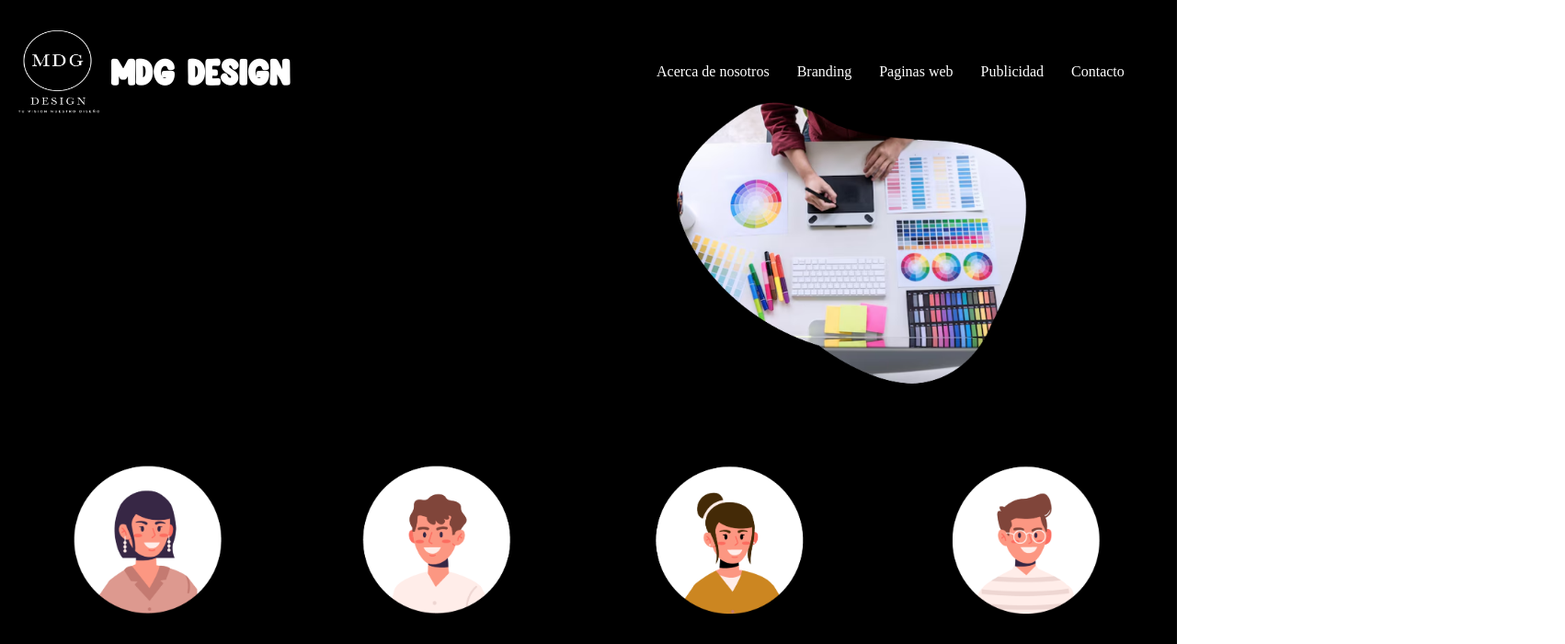
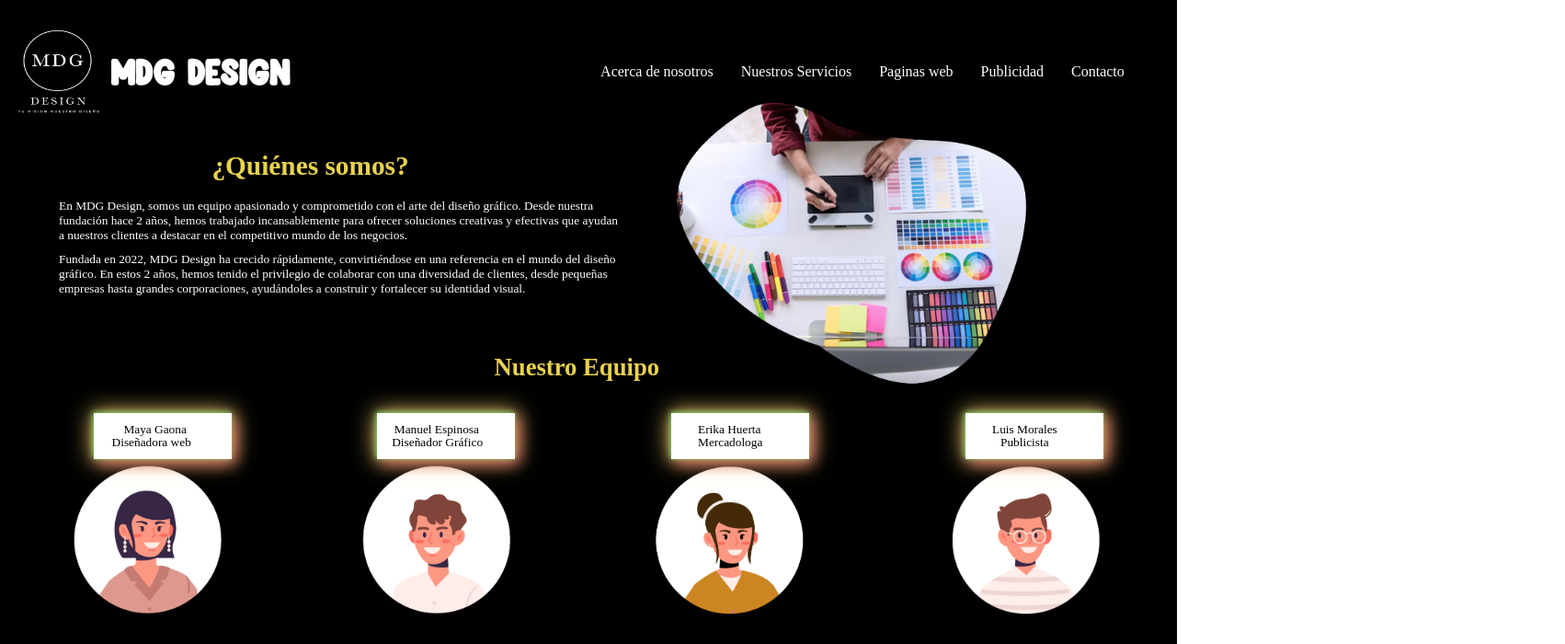
Before and after one commit to Maigaona/DGB_colors, an Angular app: page / in a window 1280 px wide. Shown: the top 700 px of the page at 92% size, 1702 px wide, since content can reach past the window. Built offline with nearby package versions, Linux system fonts and the light colour scheme; a web font is replaced by a local one.

Commit message:
acerca de terminada

```diff
--- a/src/app/acercade/acercade.component.css
+++ b/src/app/acercade/acercade.component.css
@@ -2,3 +2,149 @@
     width: 100%;
 
     }
+
+  h1 {
+      position: absolute;
+      top: 20%;
+      left: 18%;
+      font-family: "Gothic_Medium";
+      font-size: 22pt;
+      color: #E8D24E;
+  }
+  p {
+   overflow-wrap: normal;
+   width: 48%;
+   position: absolute;
+   top: 28%;
+   left: 5%;
+   font-family: "Gothic_Medium";
+   font-size: 10pt;
+   color: white;
+}
+.p2 {
+   overflow-wrap: normal;
+   width: 48%;
+   position: absolute;
+   top: 36%;
+   left: 5%;
+   font-family: "Gothic_Medium";
+   font-size: 10pt;
+   color: white;
+}
+h2 {
+   position: absolute;
+   top: 50%;
+   left: 42%;
+   font-family: "Gothic_Medium";
+   font-size: 20pt;
+   color: #E8D24E;
+}
+
+.persona1 {
+   color: #E8D24E;
+   top: 61.5%;
+   left: 10.5% ;
+   font-family: "Gothic_Medium";
+   font-size: 10pt;
+   color: black;
+}
+
+.persona_1 {
+
+   top: 63.5%;
+   left: 9.5% ;
+   font-family: "Gothic_Medium";
+   font-size: 10pt;
+   color: black;
+}
+
+
+.yellow-box {
+   background-color: #ffffff; /* Color de fondo amarillo */
+   position: absolute;
+   top: 62%;
+   left: 8%;
+   box-shadow: -1px -1px 6px 0 rgb(122, 221, 102), 4px 4px 16px 0 #d66, 0px 0px 24px 2px rgb(221, 197, 102);
+   padding: 25px; /* Espacio interno */
+   width: 100px; /* Ancho del cuadro */
+}
+.yellow-box2 {
+   background-color: #ffffff; /* Color de fondo amarillo */
+   position: absolute;
+   top: 62%;
+   left: 32%;
+   box-shadow: -1px -1px 6px 0 rgb(122, 221, 102), 4px 4px 16px 0 #d66, 0px 0px 24px 2px rgb(221, 197, 102);
+   padding: 25px; /* Espacio interno */
+   width: 100px; /* Ancho del cuadro */
+}
+.persona2 {
+   color: #E8D24E;
+   top: 61.5%;
+   left: 33.5% ;
+   font-family: "Gothic_Medium";
+   font-size: 10pt;
+   color: black;
+}
+
+.persona_2 {
+
+   top: 63.5%;
+   left: 33.3% ;
+   font-family: "Gothic_Medium";
+   font-size: 10pt;
+   color: black;
+}
+
+.yellow-box3 {
+   background-color: #ffffff; /* Color de fondo amarillo */
+   position: absolute;
+   top: 62%;
+   left: 57%;
+   box-shadow: -1px -1px 6px 0 rgb(122, 221, 102), 4px 4px 16px 0 #d66, 0px 0px 24px 2px rgb(221, 197, 102);
+   padding: 25px; /* Espacio interno */
+   width: 100px; /* Ancho del cuadro */
+}
+.persona3 {
+   color: #E8D24E;
+   top: 61.5%;
+   left: 59.3% ;
+   font-family: "Gothic_Medium";
+   font-size: 10pt;
+   color: black;
+}
+
+.persona_3 {
+
+   top: 63.5%;
+   left: 59.3% ;
+   font-family: "Gothic_Medium";
+   font-size: 10pt;
+   color: black;
+}
+
+.yellow-box4 {
+   background-color: #ffffff; /* Color de fondo amarillo */
+   position: absolute;
+   top: 62%;
+   left: 82%;
+   box-shadow: -1px -1px 6px 0 rgb(122, 221, 102), 4px 4px 16px 0 #d66, 0px 0px 24px 2px rgb(221, 197, 102);
+   padding: 25px; /* Espacio interno */
+   width: 100px; /* Ancho del cuadro */
+}
+.persona4 {
+   color: #E8D24E;
+   top: 61.5%;
+   left: 84.3% ;
+   font-family: "Gothic_Medium";
+   font-size: 10pt;
+   color: black;
+}
+
+.persona_4 {
+
+   top: 63.5%;
+   left: 85% ;
+   font-family: "Gothic_Medium";
+   font-size: 10pt;
+   color: black;
+}
--- a/src/app/acercade/acercade.component.html
+++ b/src/app/acercade/acercade.component.html
@@ -1,5 +1,22 @@
 <div class="col">
-
-        <img src="assets/fondo_acercade.png" alt="Title">
+   <img src="assets/fondo_acercade.png" alt="Title">
+   <h1>¿Quiénes somos?</h1>
+   <p>En MDG Design, somos un equipo apasionado y comprometido con el arte del diseño gráfico. Desde nuestra fundación hace 2 años, hemos trabajado incansablemente para ofrecer soluciones creativas y
+        efectivas que ayudan a nuestros clientes a destacar en el competitivo mundo de los negocios.</p>
+   <p class="p2">Fundada en 2022, MDG Design ha crecido rápidamente, convirtiéndose en una referencia en el mundo del diseño gráfico. En estos 2 años, hemos tenido el privilegio de colaborar con una diversidad de clientes, desde pequeñas
+        empresas hasta grandes corporaciones, ayudándoles a construir y fortalecer su identidad visual.</p>
+   <h2>Nuestro Equipo</h2>
+   <div class="yellow-box"></div>
+   <p class="persona1">Maya Gaona </p>
+   <p class="persona_1">Diseñadora web</p>
+   <div class="yellow-box2"></div>
+   <p class="persona2">Manuel Espinosa </p>
+   <p class="persona_2">Diseñador Gráfico</p>
+   <div class="yellow-box3"></div>
+   <p class="persona3">Erika Huerta </p>
+   <p class="persona_3">Mercadologa </p>
+   <div class="yellow-box4"></div>
+   <p class="persona4">Luis Morales </p>
+   <p class="persona_4">Publicista </p>
 
  </div>
--- a/src/app/header/header.component.html
+++ b/src/app/header/header.component.html
@@ -8,7 +8,7 @@
     </a>
     <div class="botonera">
         <a routerLink="/">Acerca de nosotros</a>
-        <a routerLink="/nosotros">Branding</a>
+        <a routerLink="/nosotros">Nuestros Servicios</a>
         <a routerLink="/nosotros">Paginas web</a>
         <a routerLink="/nosotros">Publicidad</a>
         <a routerLink="/contacto">Contacto</a>
```
